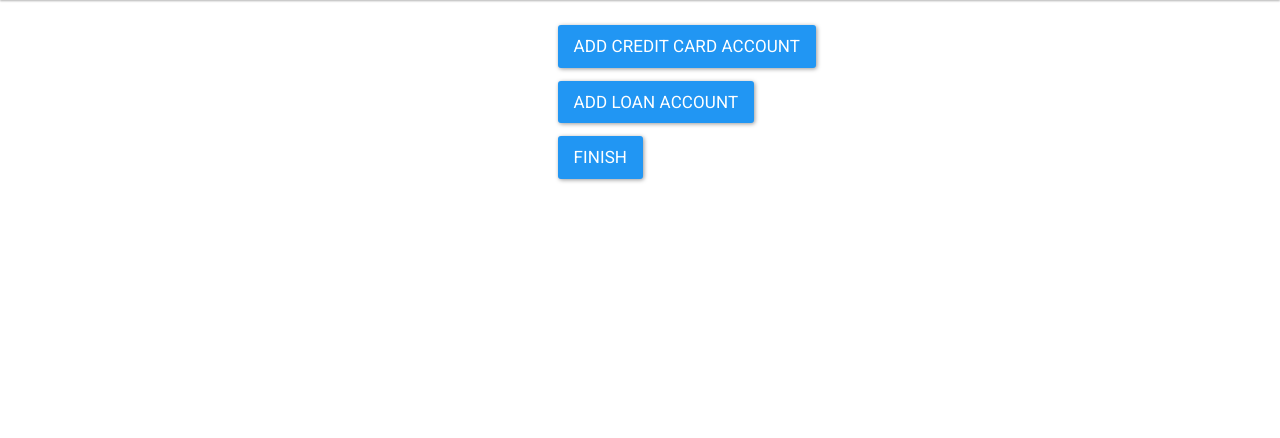
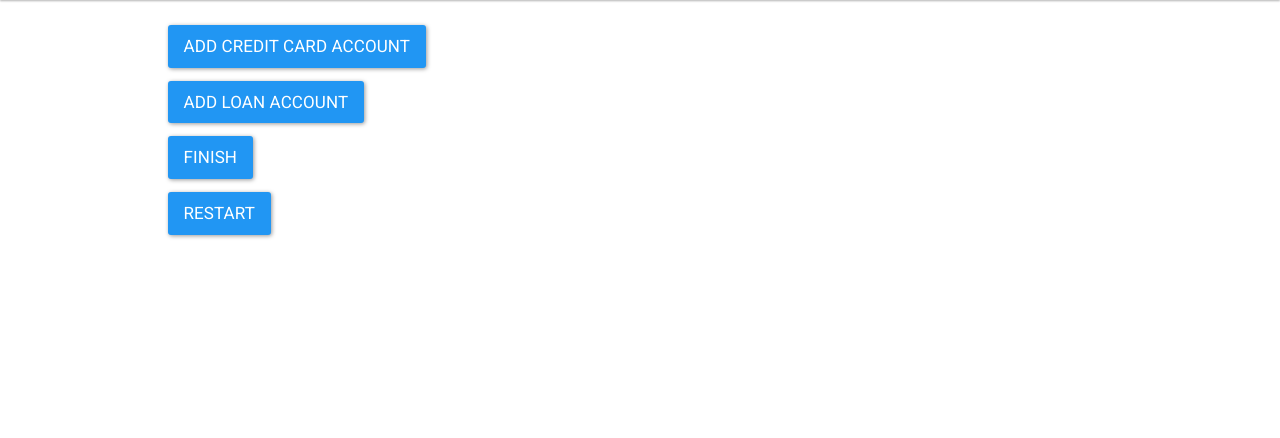
Before and after one commit to azharichenko/debt-management, a Flask app: template debtman/templates/debt.html in a window 1280 px wide. Shown: the part 65-503 px from the top of the page. Run offline with Flask 2, Linux system fonts and the light colour scheme; the template is opened without the code that fills it, so the values that code supplies are empty; some libraries are stand-ins or nearby versions.

Commit message:
Starting to clean up the look

```diff
--- a/debtman/templates/debt.html
+++ b/debtman/templates/debt.html
@@ -6,10 +6,11 @@
     <div class="row">
     </div>
     <div class="row">
-        <div class="col-xs-2 col-xs-offset-5">
+        <div class="col-xs-4 col-xs-offset-1">
             <p><a class="btn btn-primary btn-lg" href="{{ url_for("collect_credit_card") }}" role="button">Add Credit Card Account</a></p>
             <p><a class=" btn btn-primary btn-lg" href="{{ url_for("collect_loan") }}" role="button">Add Loan Account</a></p>
             <p><a class="btn btn-primary btn-lg" href="{{ url_for("strategy") }}" role="button">Finish</a></p>
+            <p><a class="btn btn-primary btn-lg" href="{{ url_for("strategy") }}" role="button">Restart</a></p>
         </div>
     </div>
 </div>
--- a/debtman/templates/userform.html
+++ b/debtman/templates/userform.html
@@ -12,12 +12,13 @@
             {% endfor %}
             <div class="panel panel-default">
                 <div class="panel-body">
+                    <b><h6>Please enter your net income(income after taxes), you current savings and your savings goal for the future</h6></b>
                     <form class="form form-horizontal" method="POST" action="/setup">
                         {{ form.csrf_token }}
                         <p>{{ form.net_income.label }} {{ form.net_income(size=20) }}</p>
                         <p>{{ form.savings.label }} {{ form.savings(size=20) }}</p>
                         <p>{{ form.savings_goal.label }} {{ form.savings_goal(size=20) }}</p>
-                        <input type="submit" value="Go">
+                        <input class="btn btn-primary" style="float:right" type="submit" value="Submit">
                     </form>
                 </div>
             </div>
```
